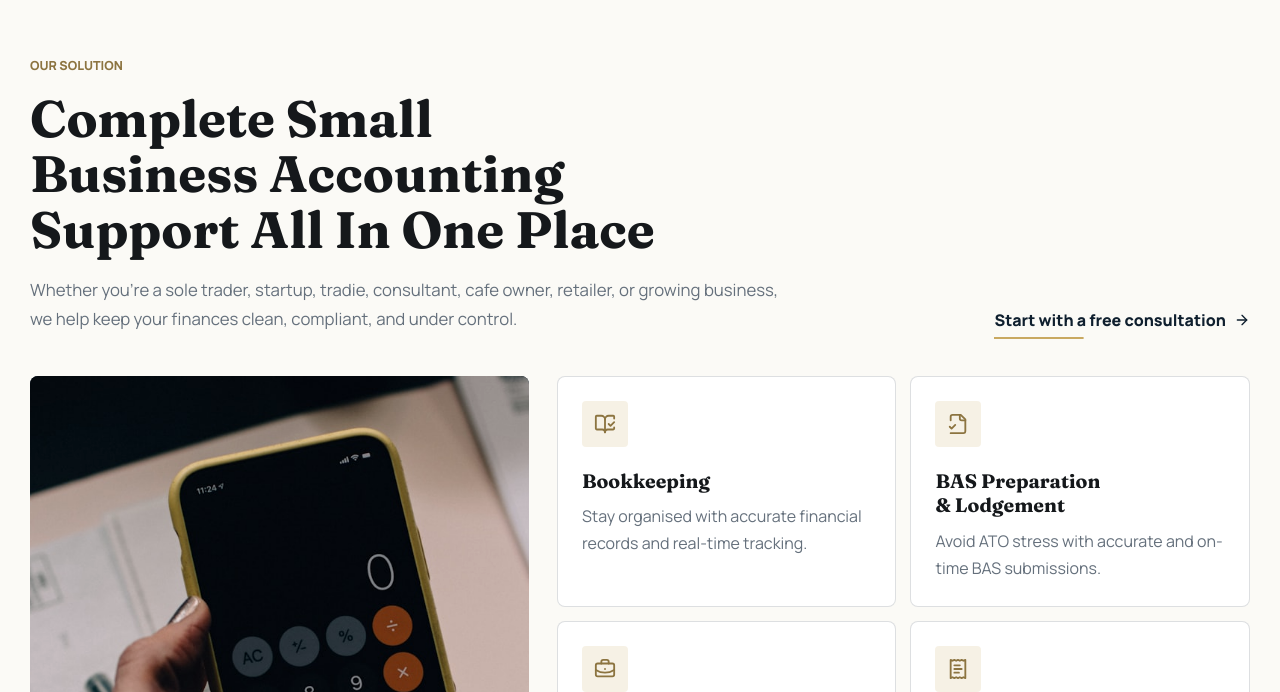
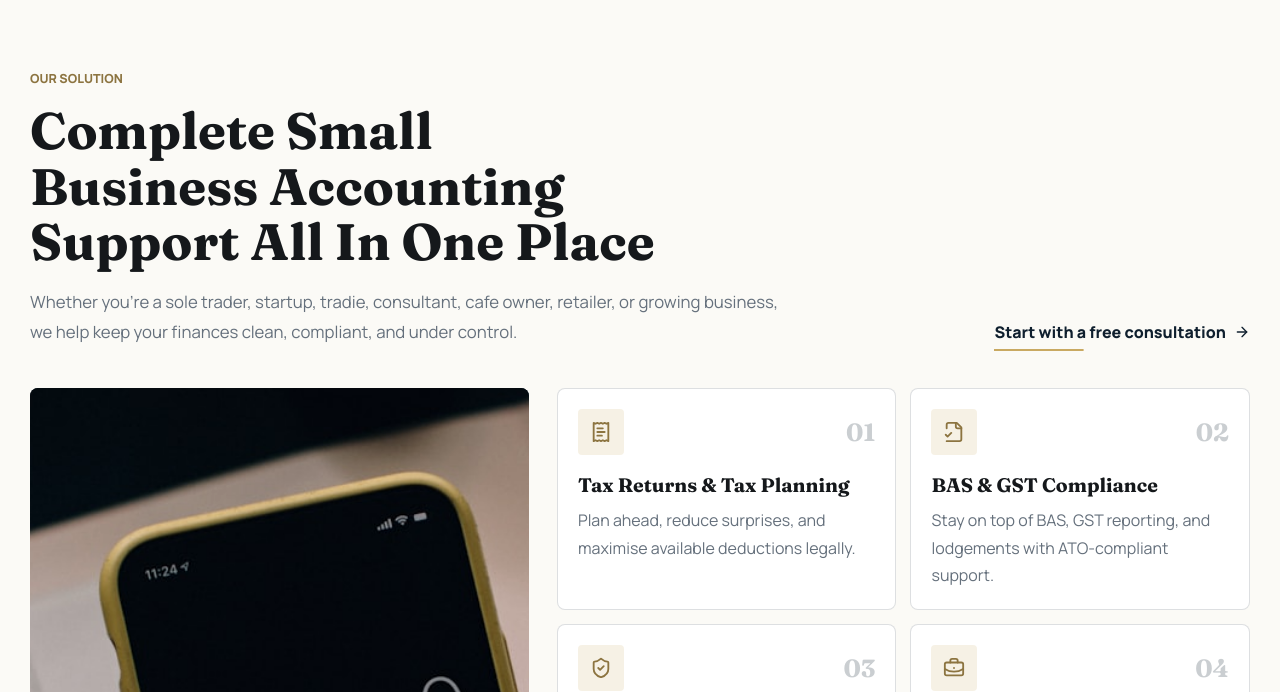
Before and after one commit to CodepaperAI/landingpageadvancedtax, a Next.js app: page / in a window 1280 px wide. Shown: the part 2108-2800 px from the top of the page. Built offline with nearby package versions, Linux system fonts and the light colour scheme.

Commit message:
Update AdvancedTax landing page content

```diff
--- a/app/globals.css
+++ b/app/globals.css
@@ -116,15 +116,15 @@ img {
 }
 
 .nav-inner {
-  min-height: 86px;
+  min-height: 96px;
   display: grid;
-  grid-template-columns: 180px 1fr auto;
+  grid-template-columns: 220px 1fr auto;
   align-items: center;
   gap: 28px;
 }
 
 .brand img {
-  width: 128px;
+  width: 168px;
 }
 
 .desktop-nav {
@@ -301,6 +301,7 @@ main > section {
 
 .hero-copy {
   max-width: 830px;
+  min-width: 0;
 }
 
 .hero-copy .eyebrow {
@@ -318,6 +319,7 @@ main > section {
 
 .hero-location {
   width: fit-content;
+  max-width: 100%;
   margin-top: 14px;
   border-left: 3px solid var(--gold);
   background: rgba(15, 31, 46, 0.38);
@@ -648,7 +650,7 @@ main > section {
   border: 1px solid var(--line);
   border-radius: 8px;
   background: var(--white);
-  padding: 24px;
+  padding: 20px;
   transition: border-color 180ms ease, transform 220ms cubic-bezier(0.22, 1, 0.36, 1);
 }
 
@@ -657,13 +659,28 @@ main > section {
   border-color: rgba(201, 169, 97, 0.7);
 }
 
+.service-card-top {
+  display: flex;
+  align-items: center;
+  justify-content: space-between;
+  gap: 16px;
+  margin-bottom: 18px;
+}
+
+.service-card-top > span {
+  color: rgba(15, 31, 46, 0.22);
+  font-family: var(--font-display), Georgia, serif;
+  font-size: 1.55rem;
+  font-weight: 650;
+  line-height: 1;
+}
+
 .icon-box {
   width: 46px;
   height: 46px;
   display: inline-flex;
   align-items: center;
   justify-content: center;
-  margin-bottom: 22px;
   border-radius: 4px;
   background: rgba(201, 169, 97, 0.16);
   color: var(--gold-dark);
@@ -802,14 +819,22 @@ main > section {
   margin: 0;
   color: var(--navy);
   font-family: var(--font-display), Georgia, serif;
-  font-size: 1.48rem;
-  line-height: 1.24;
+  font-size: clamp(1.08rem, 1.45vw, 1.3rem);
+  line-height: 1.42;
 }
 
 .testimonial figcaption {
   margin-top: 22px;
   color: var(--gold-dark);
   font-weight: 900;
+}
+
+.testimonial figcaption span {
+  display: block;
+  margin-top: 3px;
+  color: var(--muted);
+  font-size: 0.88rem;
+  line-height: 1.45;
 }
 
 .faq-section {
@@ -1080,7 +1105,7 @@ main > section {
 }
 
 .site-footer img {
-  width: 124px;
+  width: 152px;
   margin-bottom: 12px;
   filter: brightness(1.15);
 }
@@ -1293,16 +1318,15 @@ main > section {
 
   .nav-inner {
     min-height: 76px;
+    gap: 14px;
   }
 
   .brand img {
-    width: 112px;
+    width: 128px;
   }
 
   .nav-cta {
-    min-height: 44px;
-    padding: 10px 14px;
-    font-size: 0.9rem;
+    display: none;
   }
 
   .hero-section,
@@ -1365,6 +1389,13 @@ main > section {
     font-size: 1rem;
   }
 
+  .hero-copy,
+  .hero-body,
+  .hero-location,
+  .hero-prompts {
+    max-width: calc(100vw - 32px);
+  }
+
   .button {
     width: 100%;
   }
@@ -1392,9 +1423,18 @@ main > section {
   }
 
   .hero-prompts span {
+    max-width: 100%;
     min-height: 32px;
     padding: 6px 9px;
-    font-size: 0.82rem;
+    font-size: 0.78rem;
+    overflow-wrap: anywhere;
+  }
+
+  .hero-location {
+    width: 100%;
+    padding: 8px 10px;
+    font-size: 0.88rem;
+    overflow-wrap: break-word;
   }
 
   .form-grid,
--- a/app/layout.js
+++ b/app/layout.js
@@ -18,6 +18,11 @@ export const metadata = {
   title: "AdvancedTax | Small Business Accounting Support",
   description:
     "Accounting, BAS, bookkeeping, payroll, and tax support for Australian small businesses.",
+};
+
+export const viewport = {
+  width: "device-width",
+  initialScale: 1,
 };
 
 export default function RootLayout({ children }) {
--- a/app/page.js
+++ b/app/page.js
@@ -8,7 +8,6 @@ import {
   Check,
   CircleDollarSign,
   Clock3,
-  Cloud,
   FileCheck2,
   MessageCircle,
   ReceiptText,
@@ -67,34 +66,54 @@ const risks = [
 
 const services = [
   {
-    icon: BookOpenCheck,
-    title: "Bookkeeping",
-    copy: "Stay organised with accurate financial records and real-time tracking.",
+    icon: ReceiptText,
+    title: "Tax Returns & Tax Planning",
+    copy: "Plan ahead, reduce surprises, and maximise available deductions legally.",
   },
   {
     icon: FileCheck2,
-    title: "BAS Preparation & Lodgement",
-    copy: "Avoid ATO stress with accurate and on-time BAS submissions.",
+    title: "BAS & GST Compliance",
+    copy: "Stay on top of BAS, GST reporting, and lodgements with ATO-compliant support.",
+  },
+  {
+    icon: ShieldCheck,
+    title: "ATO Debt & Payment Arrangements",
+    copy: "Get practical help understanding your options and managing ATO pressure.",
+  },
+  {
+    icon: BriefcaseBusiness,
+    title: "Business Advisory Services",
+    copy: "Make clearer business decisions with practical financial guidance.",
+  },
+  {
+    icon: BarChart3,
+    title: "Cash Flow Forecasting",
+    copy: "Understand where cash is going and plan ahead with better visibility.",
+  },
+  {
+    icon: BookOpenCheck,
+    title: "Business Structure Advice",
+    copy: "Review your setup and choose structures that support your next stage.",
+  },
+  {
+    icon: CircleDollarSign,
+    title: "Finance & Loan Application Support",
+    copy: "Prepare reliable financial information for banks, brokers, and lenders.",
+  },
+  {
+    icon: Banknote,
+    title: "SMSF Administration",
+    copy: "Keep SMSF records, compliance, and administration moving with confidence.",
   },
   {
     icon: BriefcaseBusiness,
     title: "Payroll & Superannuation",
-    copy: "Keep your employees paid correctly and stay compliant.",
+    copy: "Keep employees paid correctly while staying compliant with super and STP.",
   },
   {
-    icon: ReceiptText,
-    title: "Tax Returns & Tax Planning",
-    copy: "Reduce surprises and maximise available deductions legally.",
-  },
-  {
-    icon: BarChart3,
-    title: "Cash Flow & Financial Reporting",
-    copy: "Understand where your money is going and make smarter business decisions.",
-  },
-  {
-    icon: Cloud,
-    title: "Cloud Accounting Support",
-    copy: "We work with modern accounting platforms to simplify your finances.",
+    icon: Sparkles,
+    title: "Research & Development (R&D) Tax Incentives",
+    copy: "Identify and prepare eligible R&D tax incentive opportunities properly.",
   },
 ];
 
@@ -160,19 +179,22 @@ const steps = [
 
 const testimonials = [
   {
-    quote: "Professional, reliable, and incredibly easy to work with.",
-    copy: "AdvancedTax helped us streamline our bookkeeping and finally understand our cash flow properly.",
-    author: "Small Business Owner",
+    quote:
+      "We approached the team when we were struggling with overdue tax obligations and increasing pressure from the ATO. They provided clear advice, helped us understand our options and guided us through the process professionally. Their support gave us confidence and allowed us to focus on running the business again.",
+    author: "Jaggy Kehal",
+    business: "Jaggy & Sons",
   },
   {
-    quote: "Tax season became stress-free.",
-    copy: "Their team handles everything on time and keeps us compliant without the headaches.",
-    author: "Local Business Client",
+    quote:
+      "The team goes beyond preparing tax returns. They take the time to understand our business, explain the financial implications of key decisions and provide practical guidance throughout the year. Their proactive approach has helped us make better business decisions and plan for growth.",
+    author: "Neil Raweri",
+    business: "Advanced Century Technologies Pty Ltd",
   },
   {
-    quote: "Feels like having an accounting partner.",
-    copy: "They genuinely care about helping our business grow, not just filing paperwork.",
-    author: "Service-Based Business Owner",
+    quote:
+      "We needed reliable accountants who were responsive, knowledgeable and genuinely interested in our success. Whether it was tax planning, financial reporting, dealing with the ATO or preparing information for finance applications, the service has always been professional and timely. We highly recommend them to any business owner looking for trusted accounting support.",
+    author: "Siva Velayuthan",
+    business: "Techants Solutions Pty Ltd",
   },
 ];
 
@@ -302,6 +324,10 @@ export default function Home() {
                 ATO-compliant service
               </div>
               <div className="metric-row">
+                <strong>20+</strong>
+                <span>Years of experience supporting Australian businesses</span>
+              </div>
+              <div className="metric-row">
                 <strong>BAS</strong>
                 <span>On-time preparation and lodgement</span>
               </div>
@@ -399,10 +425,13 @@ export default function Home() {
                 </div>
               </div>
               <div className="service-grid">
-                {services.map(({ icon: Icon, title, copy }) => (
+                {services.map(({ icon: Icon, title, copy }, index) => (
                   <article className="service-card" key={title}>
-                    <div className="icon-box">
-                      <Icon size={22} />
+                    <div className="service-card-top">
+                      <div className="icon-box">
+                        <Icon size={22} />
+                      </div>
+                      <span>{String(index + 1).padStart(2, "0")}</span>
                     </div>
                     <h3>{title}</h3>
                     <p>{copy}</p>
@@ -485,9 +514,11 @@ export default function Home() {
             <div className="testimonial-grid">
               {testimonials.map((item) => (
                 <figure className="testimonial" key={item.quote}>
-                  <blockquote>“{item.quote}”</blockquote>
-                  <p>{item.copy}</p>
-                  <figcaption>— {item.author}</figcaption>
+                  <blockquote>&ldquo;{item.quote}&rdquo;</blockquote>
+                  <figcaption>
+                    {item.author}
+                    <span>{item.business}</span>
+                  </figcaption>
                 </figure>
               ))}
             </div>
```
